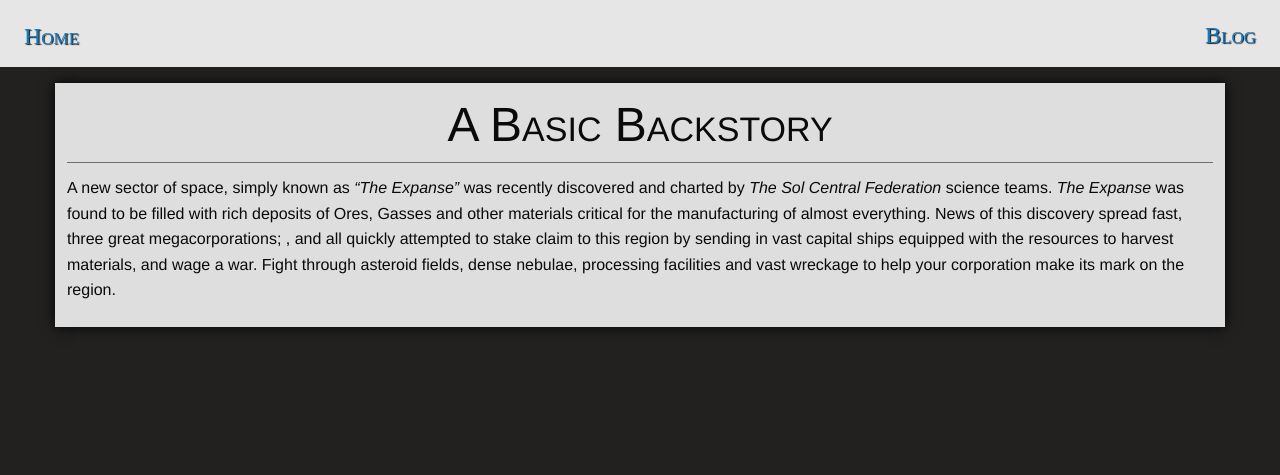
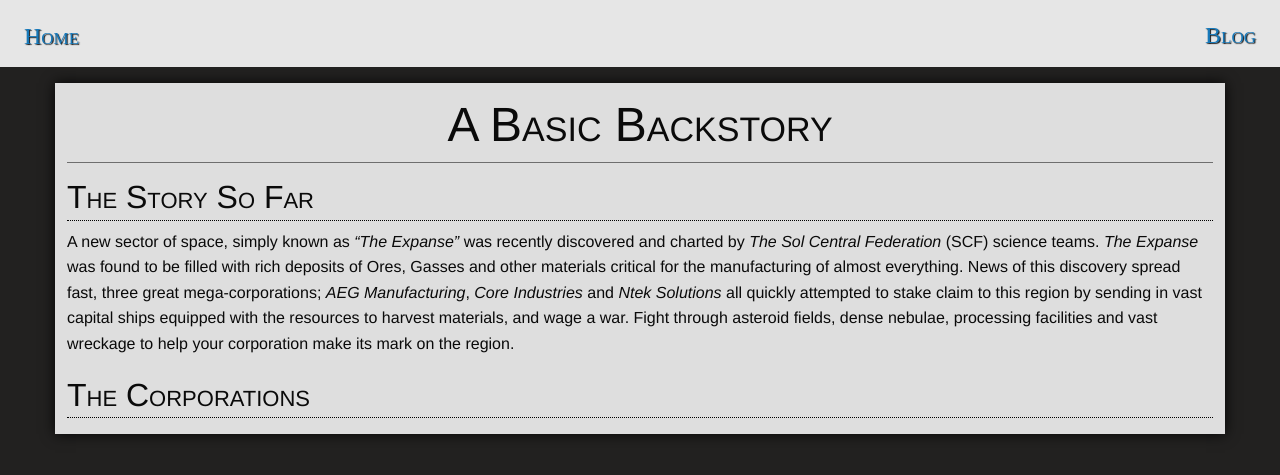
Before and after one commit to ori-sky/polar-space, a Jekyll site: the page built from designs/story.md, in a window 1280 px wide. Shown: the top 475 px of the page. Built offline with Jekyll 4.4.1, drawn with Linux system fonts in a browser that asks for light colours; nearby versions of some CDN libraries; some web fonts are replaced; our own code applies the rules of GitHub Pages for plain Markdown files; library files that are not in the unit come from our copies.

Commit message:
designs/story.md updated from https://stackedit.io/

```diff
--- a/designs/story.md
+++ b/designs/story.md
@@ -1,9 +1,12 @@
 ---
 title: A Basic Backstory
 ---
-A new sector of space, simply known as *“The Expanse”* was recently discovered and charted by *The Sol Central Federation* science teams. *The Expanse* was found to be filled with rich deposits of Ores, Gasses and other materials critical for the manufacturing of almost everything.
-News of this discovery spread fast, three great megacorporations; <AEG Manufacturing>, <Core Industries> and <Ntek Solutions> all quickly attempted to stake claim to this region by sending in vast capital ships equipped with the resources to harvest materials, and wage a war.
+# The Story So Far
+A new sector of space, simply known as *“The Expanse”* was recently discovered and charted by *The Sol Central Federation* (SCF) science teams. *The Expanse* was found to be filled with rich deposits of Ores, Gasses and other materials critical for the manufacturing of almost everything.
+News of this discovery spread fast, three great mega-corporations; *AEG Manufacturing*, *Core Industries* and *Ntek Solutions* all quickly attempted to stake claim to this region by sending in vast capital ships equipped with the resources to harvest materials, and wage a war.
 Fight through asteroid fields, dense nebulae, processing facilities and vast wreckage to help your corporation make its mark on the region.
+# The Corporations
+
 <!--stackedit_data:
-eyJoaXN0b3J5IjpbLTkyMjEzMzQ3MF19
+eyJoaXN0b3J5IjpbLTEyNzIzNDExMjFdfQ==
 -->
```
